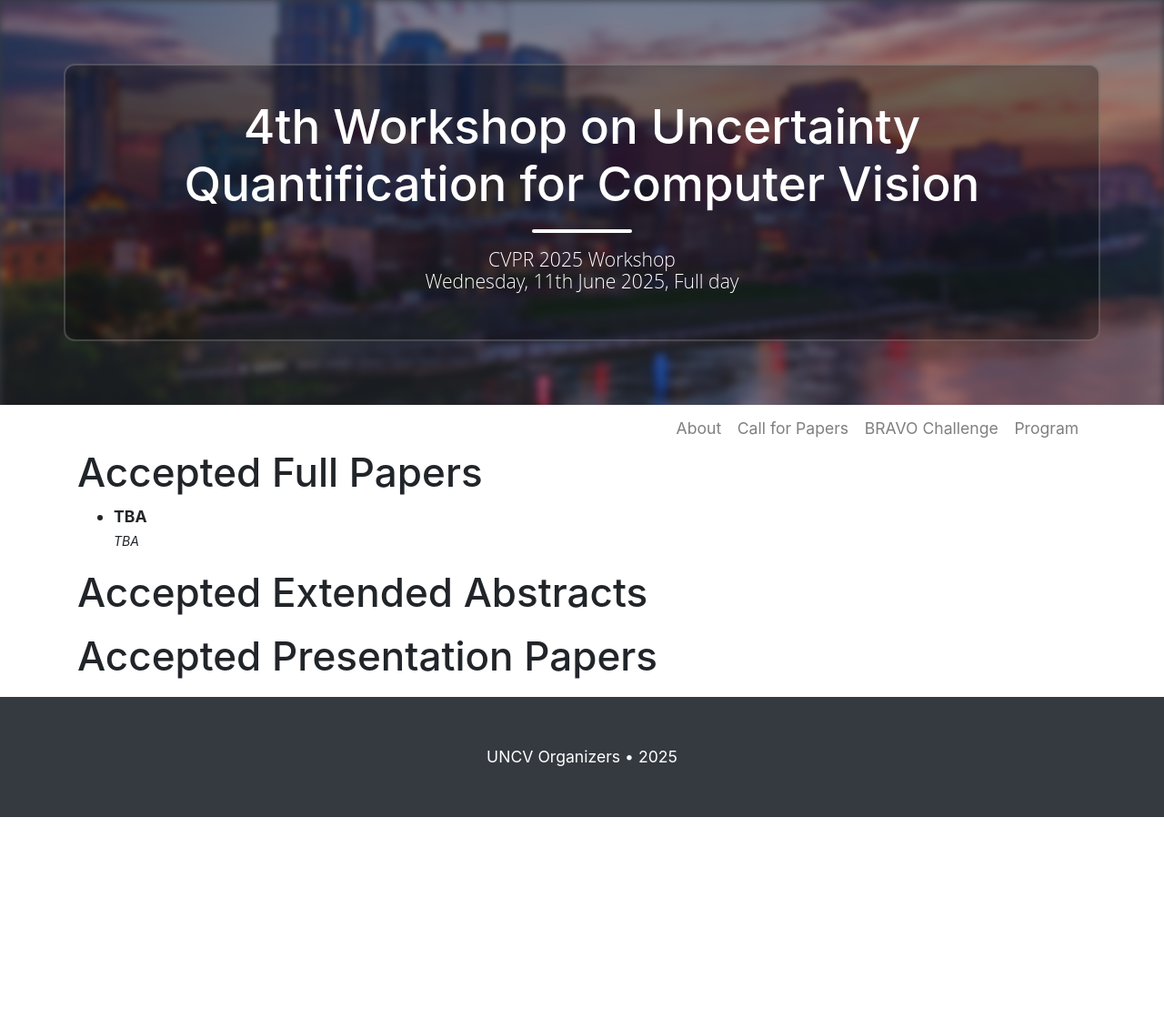
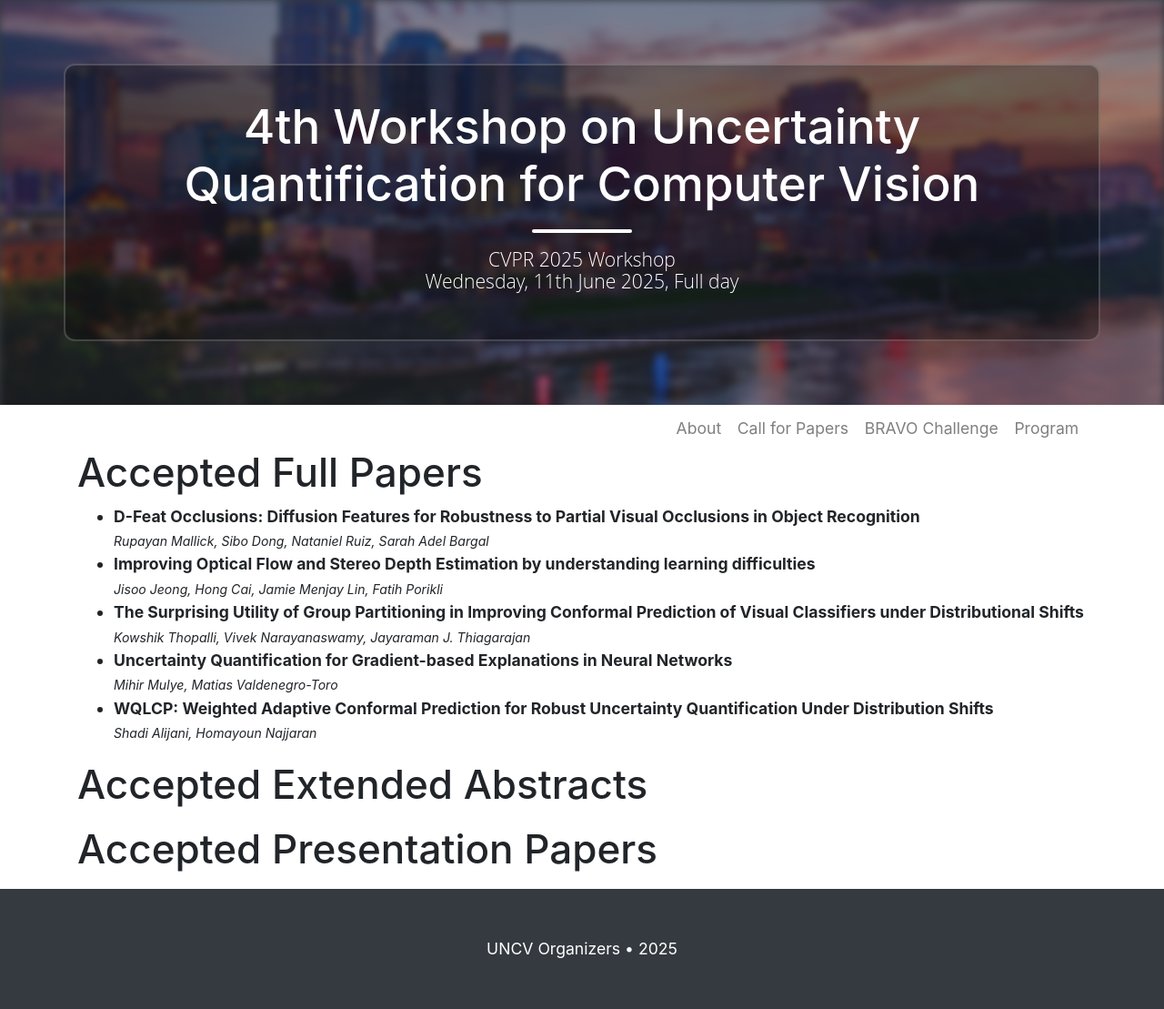
Before and after one commit to Uncertainty-CV/2025, a Jekyll site: the page built from _pages/papers.md, in a window 1280 px wide. Shown: the whole page at 91% size. Built offline with Jekyll 4.4.1, drawn with Linux system fonts in a browser that asks for light colours; before the commit the page ends 900 px from its top, so only the background shows below that.

```diff
--- a/_data/papers.yml
+++ b/_data/papers.yml
@@ -1,3 +1,20 @@
-- title: TBA
-  authors: TBA
+- title: Improving Optical Flow and Stereo Depth Estimation by understanding learning difficulties
+  authors: Jisoo Jeong, Hong Cai, Jamie Menjay Lin, Fatih Porikli
   type: full
+
+- title: "D-Feat Occlusions: Diffusion Features for Robustness to Partial Visual Occlusions in Object Recognition"
+  authors: Rupayan Mallick, Sibo Dong, Nataniel Ruiz, Sarah Adel Bargal
+  type: full
+
+- title: "WQLCP: Weighted Adaptive Conformal Prediction for Robust Uncertainty Quantification Under Distribution Shifts"
+  authors: Shadi Alijani, Homayoun Najjaran
+  type: full
+
+- title: "The Surprising Utility of Group Partitioning in Improving Conformal Prediction of Visual Classifiers under Distributional Shifts
+"
+  authors: Kowshik Thopalli, Vivek Narayanaswamy, Jayaraman J. Thiagarajan
+  type: full
+
+- title: "Uncertainty Quantification for Gradient-based Explanations in Neural Networks"
+  authors: Mihir Mulye, Matias Valdenegro-Toro
+  type: full
```
Also changed, not shown: _pages/program.md (+14 -14 lines).
